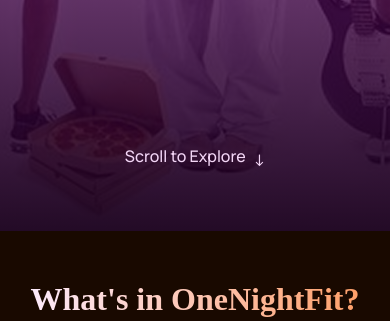
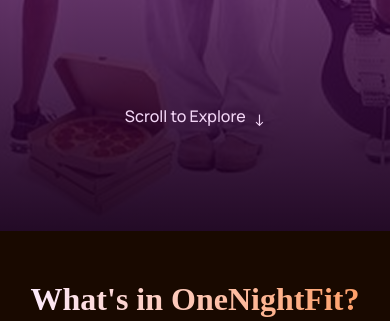
Before and after one commit to OneNightFit/OneNightFit, a Django app: page / in a window 390 px wide. Shown: the part 693-1014 px from the top of the page. Run offline with Django 5.2, Linux system fonts and the light colour scheme; some web fonts are replaced.

Commit message:
style(hero): raise scroll to explore on desktop and mobile

```diff
--- a/static/css/style.css
+++ b/static/css/style.css
@@ -317,7 +317,7 @@ html {
     position: absolute;
     z-index: 3;
     left: 50%;
-    bottom: clamp(4rem, 6vw, 6rem);
+    bottom: clamp(7rem, 12vw, 10rem);
     transform: translateX(-50%);
     display: inline-flex;
     align-items: center;
@@ -355,6 +355,8 @@ html {
     .hero-title::after {
         -webkit-text-stroke-width: 1px;
     }
+
+    .hero-scroll { bottom: 6.5rem; }
 }
 
 /* HALAMAN ABOUT ME (NOT FIXED) */
```
